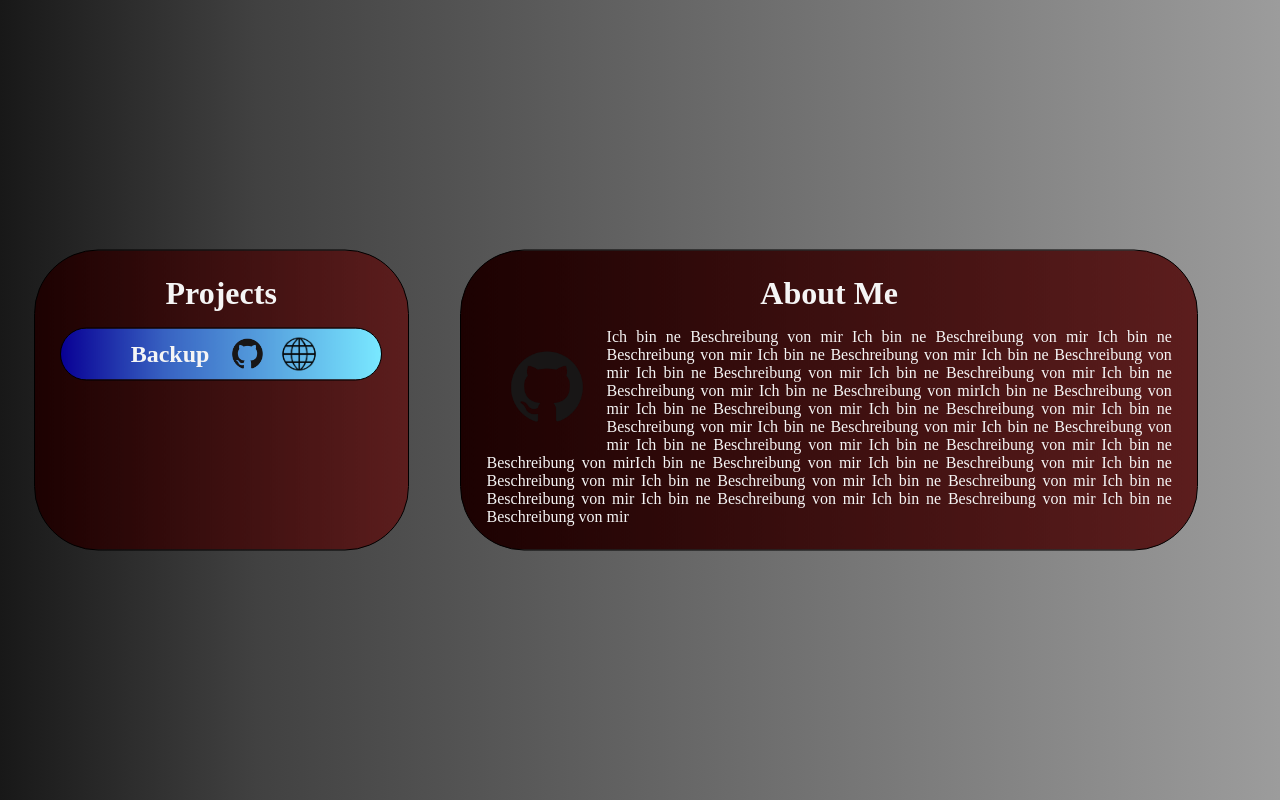
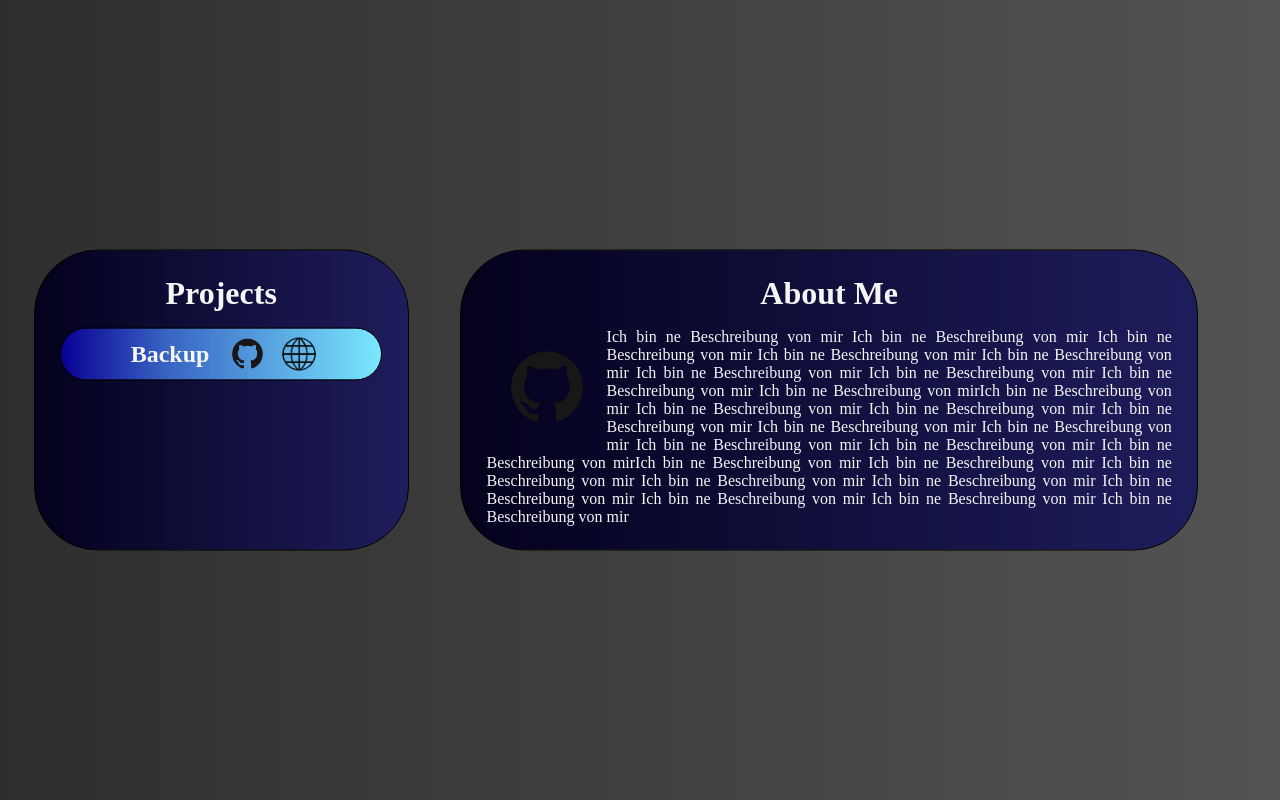
Before and after one commit to Zeyrux/Server, a Flask app: page / in a window 1280 px wide. Run offline with Flask 2, Linux system fonts and the light colour scheme.

Commit message:
improved colors

```diff
--- a/flask/app/static/styles/home.css
+++ b/flask/app/static/styles/home.css
@@ -1,11 +1,6 @@
 /* body, sub mains */
 body {
-  background: linear-gradient(
-    90deg,
-    rgb(24, 24, 24) 0%,
-    rgb(65, 65, 65) 20%,
-    rgb(156, 156, 156) 100%
-  );
+  background: linear-gradient(90deg, rgb(46, 46, 46) 0%, rgb(83, 83, 83) 100%);
 }
 
 .main_div {
@@ -24,11 +19,7 @@ body {
   border-radius: 5vw;
   padding: 1vh 2vw;
   margin: 0 2vw;
-  background: linear-gradient(
-    90deg,
-    rgba(28, 1, 1, 1) 0%,
-    rgb(92, 29, 29) 100%
-  );
+  background: linear-gradient(90deg, rgb(3, 1, 28) 0%, rgb(30, 29, 92) 100%);
 }
 
 .sub_main_heading {
```
